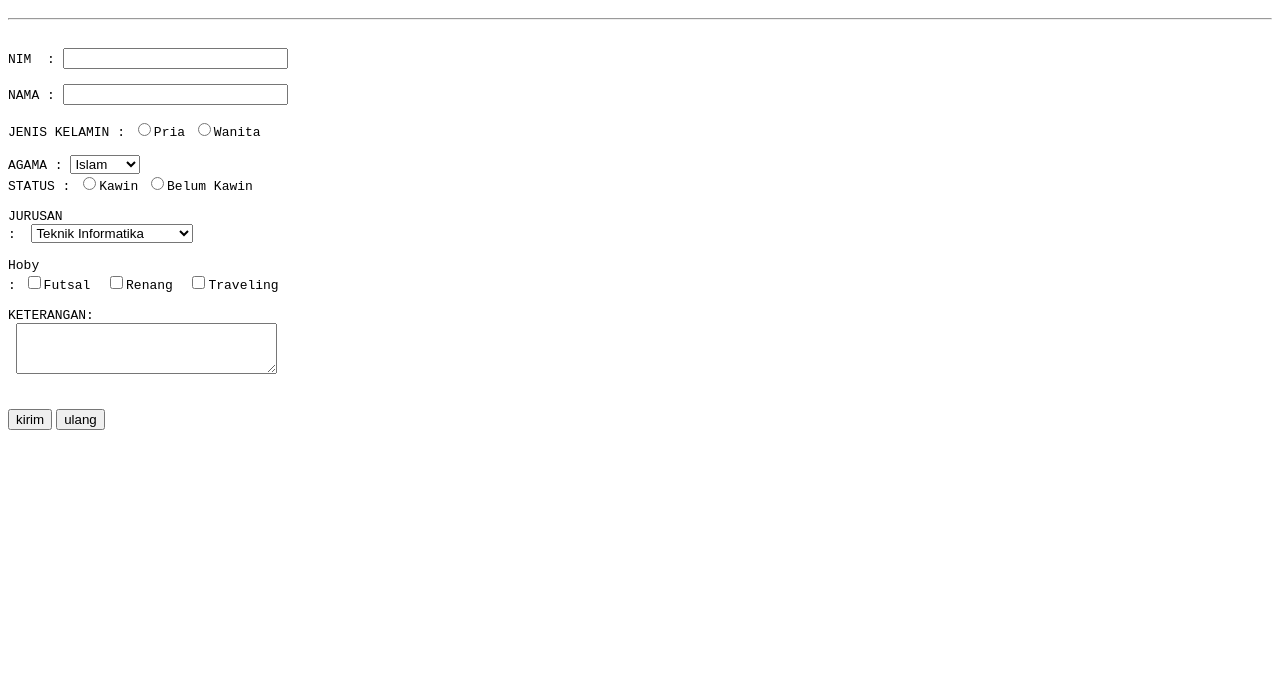
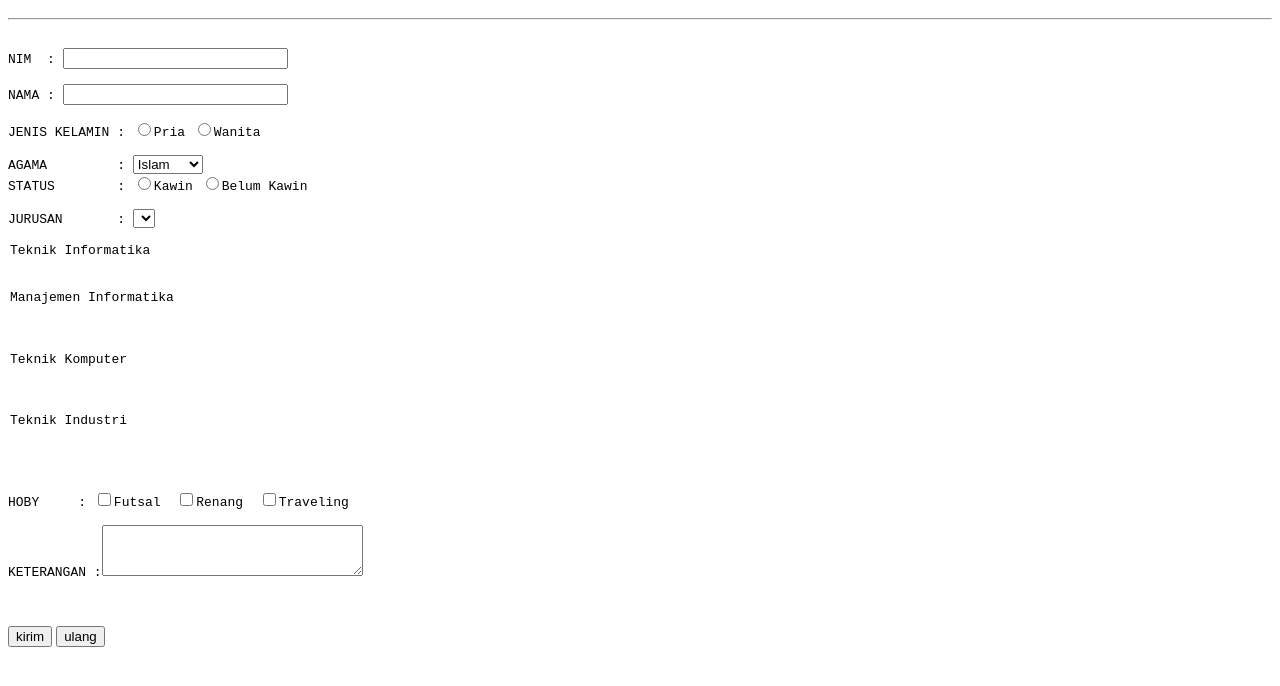
Before and after one commit to aqilfaqih/aqilfaqih.github.io, a plain HTML site: page pertemuan8.html in a window 1280 px wide. Shown: the part 48-734 px from the top of the page. Drawn offline with Linux system fonts and the light colour scheme.

Commit message:
test commit

```diff
--- a/pertemuan8.html
+++ b/pertemuan8.html
@@ -12,7 +12,7 @@ NAMA : <input type="text" size="25" name="nama">
 JENIS KELAMIN : <input type="radio" name="jkel" value="Pria">Pria <input
 type="radio" name="jkel" value="Wanita">Wanita
 
-AGAMA : <select name=agama>
+AGAMA         : <select name=agama>
 
    <option value="Islam">Islam</option>
 
@@ -25,15 +25,12 @@ AGAMA : <select name=agama>
    <option value="Budha">Budha</option>
 
   </select>
-STATUS : <input type="radio" name="status" value="kawin">Kawin <input
+STATUS        : <input type="radio" name="status" value="kawin">Kawin <input
 type="radio" name="status" value="belumkawin">Belum Kawin
 
-JURUSAN
-:  <select name="jurusan" Size="1">
-
-     <option value ="Teknik Informatika"> Teknik Informatika </option>
-
-     <option value ="Manajemen Informatika"> Manajemen Informatika
+JURUSAN       : <select name="jurusan" Size="1"></select>
+  <option value ="Teknik Informatika"> Teknik Informatika </option>
+   <option value ="Manajemen Informatika"> Manajemen Informatika
 </option>
 
      <option value ="Teknik Komputer"> Teknik Komputer </option>
@@ -42,13 +39,13 @@ JURUSAN
 
    </select>
 
-Hoby
-: <input type="checkbox" name="hoby" value="Futsal">Futsal  <input
+HOBY     : <input type="checkbox" name="hoby" value="Futsal">Futsal  <input
+
 type="checkbox" name="hoby" value="Renang">Renang  <input
 type="checkbox" name="hoby" value="Traveling">Traveling
 
-KETERANGAN:
- <textarea name="ket" rows="3" cols="30"></textarea>
+KETERANGAN :<textarea name="ket" rows="3" cols="30"></textarea>
+
 </PRE>
 <BR>
     <input type="submit" value="kirim">
```
